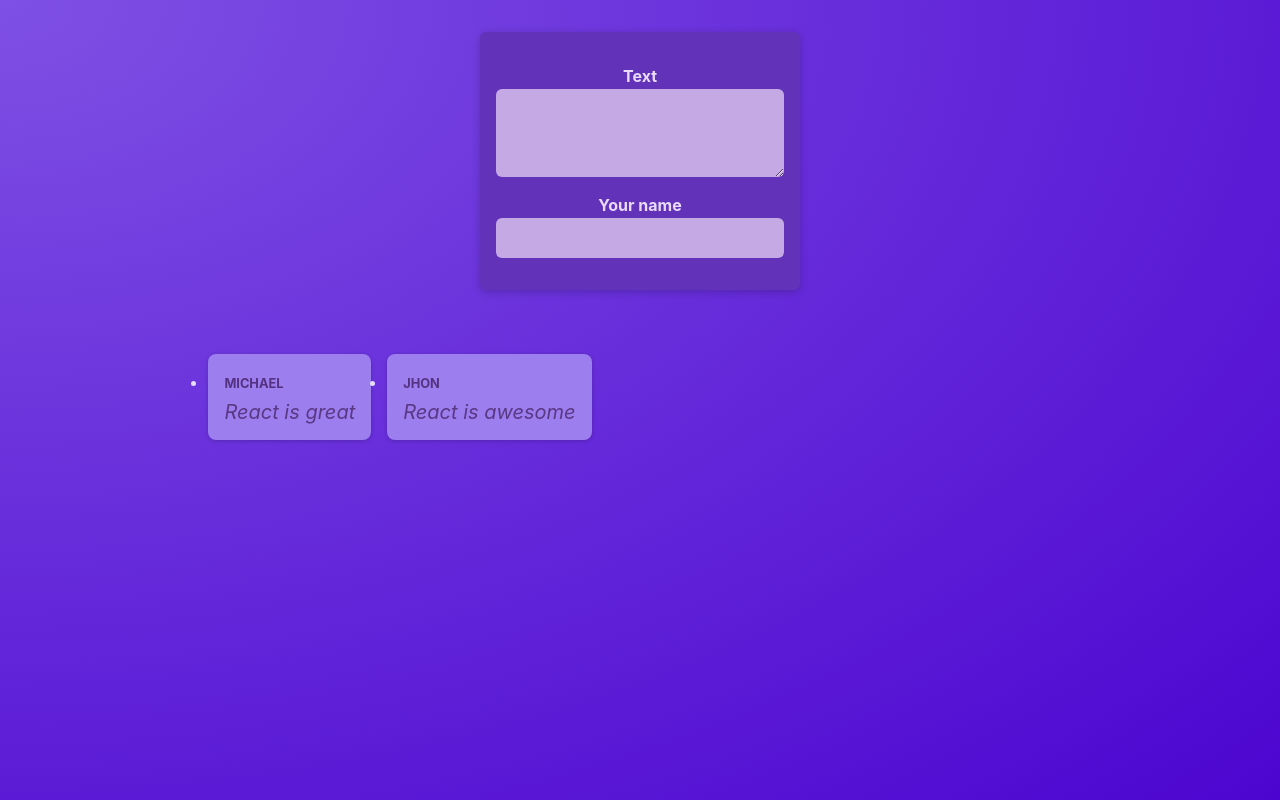
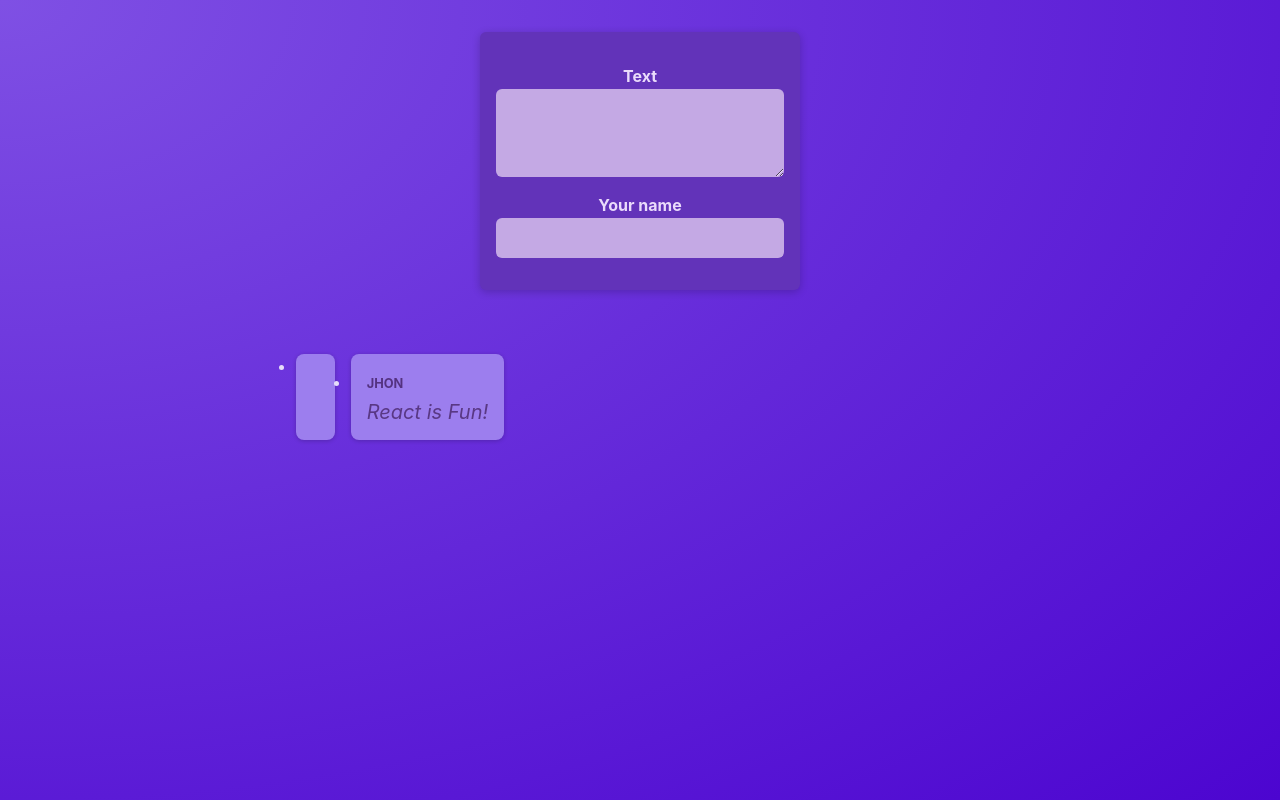
Before and after one commit to Susmita-Rani-Ghosh/React-Poster, a React (Vite) app: page / in a window 1280 px wide. Built offline with nearby package versions, Linux system fonts and the light colour scheme.

Commit message:
Lifiting State Up -  making a state available for multiple container to use. Updating the UI simultaneously as the State Updates.

```diff
--- a/src/components/NewPost.jsx
+++ b/src/components/NewPost.jsx
@@ -1,35 +1,20 @@
-import {useState} from 'react'; // a react hook.  all useXYZ are react hooks
+//import {useState} from 'react'; // a react hook.  all useXYZ are react hooks
 import classes from './NewPost.module.css';
 
 //in this newPost we want to listen to keyStores in the Text area
 //To do this we will set up an event listener
-function NewPost() {
-    const [enteredBody, setnteredBody] = useState('');  //regested a state
-
-
-
-    // in Vallina javascript- Event Listener looks like this
-    // document.querySelector('textarea').addEventListener('change', function () {});
-
-    // in React we can do this by adding a Property to the area where we want to listen.
-        //e.g.: onKeyDown or onChnage
-    // Function to be used for onChnage event lister
-
-    //update state
-    function changeBodyHandler(event) { //this function will be executed evenever a key is pressed on the event listener.
-        setnteredBody(event.target.value);
-    }
-
+function NewPost(props) {
+    //Lifting state up
     return(
         <form className={classes.form}>
             <p>
                 <label htmlFor="body">Text</label>
-                <textarea  id="body" required rows={3} onChange={changeBodyHandler}/>
+                <textarea  id="body" required rows={3} onChange={props.onBodyChange} />
             </p>
-            <p>{enteredBody}</p>
+
             <p>
                 <label htmlFor="name">Your name</label>
-                <input type="text" id ="name" required />
+                <input type="text" id ="name" required onChange = {props.onAuthorChange}/>
             </p>
         </form>
     );
@@ -57,3 +42,12 @@ As a result we have a new value of the state variable in the return statement.
 
 As a result our NewPost() function will be executed once again and
     **Only the the things that are different will be re-rendered in the UI.**/
+
+
+    //const [enteredBody, setnteredBody] = useState('');  //regested a state
+    // in Vallina javascript- Event Listener looks like this
+    // document.querySelector('textarea').addEventListener('change', function () {});
+
+    // in React we can do this by adding a Property to the area where we want to listen.
+        //e.g.: onKeyDown or onChnage
+    // Function to be used for onChnage event lister
--- a/src/components/PostList.jsx
+++ b/src/components/PostList.jsx
@@ -1,15 +1,26 @@
+import {useState} from 'react';
 import classes from './PostList.module.css';
 import Post from './Post';
 import NewPost from './NewPost';
 
 function PostList() {
+    const [enteredBody, setEnteredBody] = useState('');
+    const [enteredAuthor, setEnteredAuthor] = useState(''); //state variable to store the author name
+
+    function bodyChnageHandler(event){
+        setEnteredBody(event.target.value);
+    }
+
+    function authorChnageHandler(event){
+        setEnteredAuthor(event.target.value);
+    }
     return (
         <>
-        <NewPost />
+        <NewPost onBodyChange = {bodyChnageHandler} onAuthorChange = {authorChnageHandler}/>
         <ul className={classes.Postlist}>
 
-                <Post author= "Michael" body="React is great"/>
-                <Post author= "Jhon" body= "React is awesome"/>
+                <Post author={enteredAuthor} body={enteredBody}/>
+                <Post author= "Jhon" body= "React is Fun!"/>
 
         </ul>
         </>
@@ -17,3 +28,5 @@ function PostList() {
 }
 
 export default PostList;
+
+// Lifiting the State Up. If we have state that's maniputed in componat A but needed in componant B, we should lift up the state 1 componant that that has access to both componants. here that 1 Majic state Is PostList. -> NewPost and Post
```
